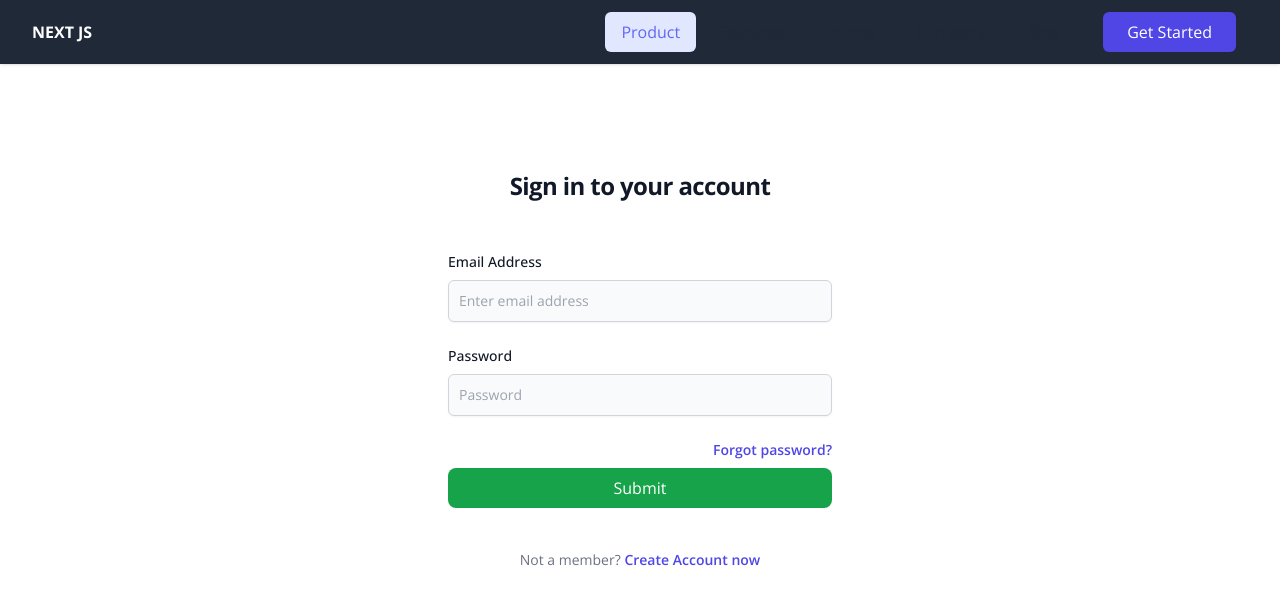
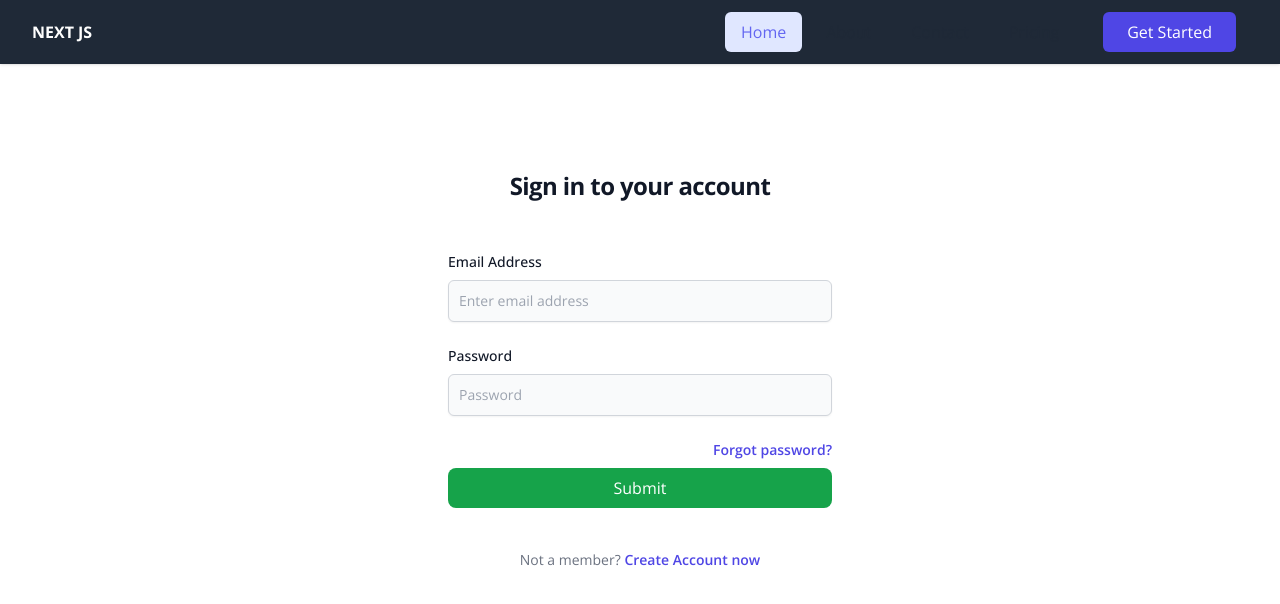
Before and after one commit to HMaroba/nextjs-tailwind, a Next.js app: page / in a window 1280 px wide. Shown: the top 604 px of the page. Built offline with nearby package versions, Linux system fonts and the light colour scheme.

Commit message:
Fixed logo

```diff
--- a/src/app/pages/navigation/Top5.tsx
+++ b/src/app/pages/navigation/Top5.tsx
@@ -8,11 +8,10 @@ const HomeBar = () => {
   const currentPath = usePathname();
 
   const navigation = [
-    { label: "Product", href: "/", active: currentPath === "/" },
-    { label: "Features", href: "/features", active: currentPath === "/features" },
-    { label: "Pricing", href: "/pricing", active: currentPath === "/pricing" },
-    { label: "Company", href: "/company", active: currentPath === "/company" },
-    { label: "Blog", href: "/blog", active: currentPath === "/blog" },
+    { label: "Home", href: "/", active: currentPath === "/" },
+    { label: "About", href: "/pages/about", active: currentPath === "/pages/about" },
+    { label: "Contact", href: "/pages/form", active: currentPath === "/pages/form" },
+    { label: "Pricing", href: "/pages/pricing", active: currentPath === "/pages/pricing" },
   ];
 
   return (
```
